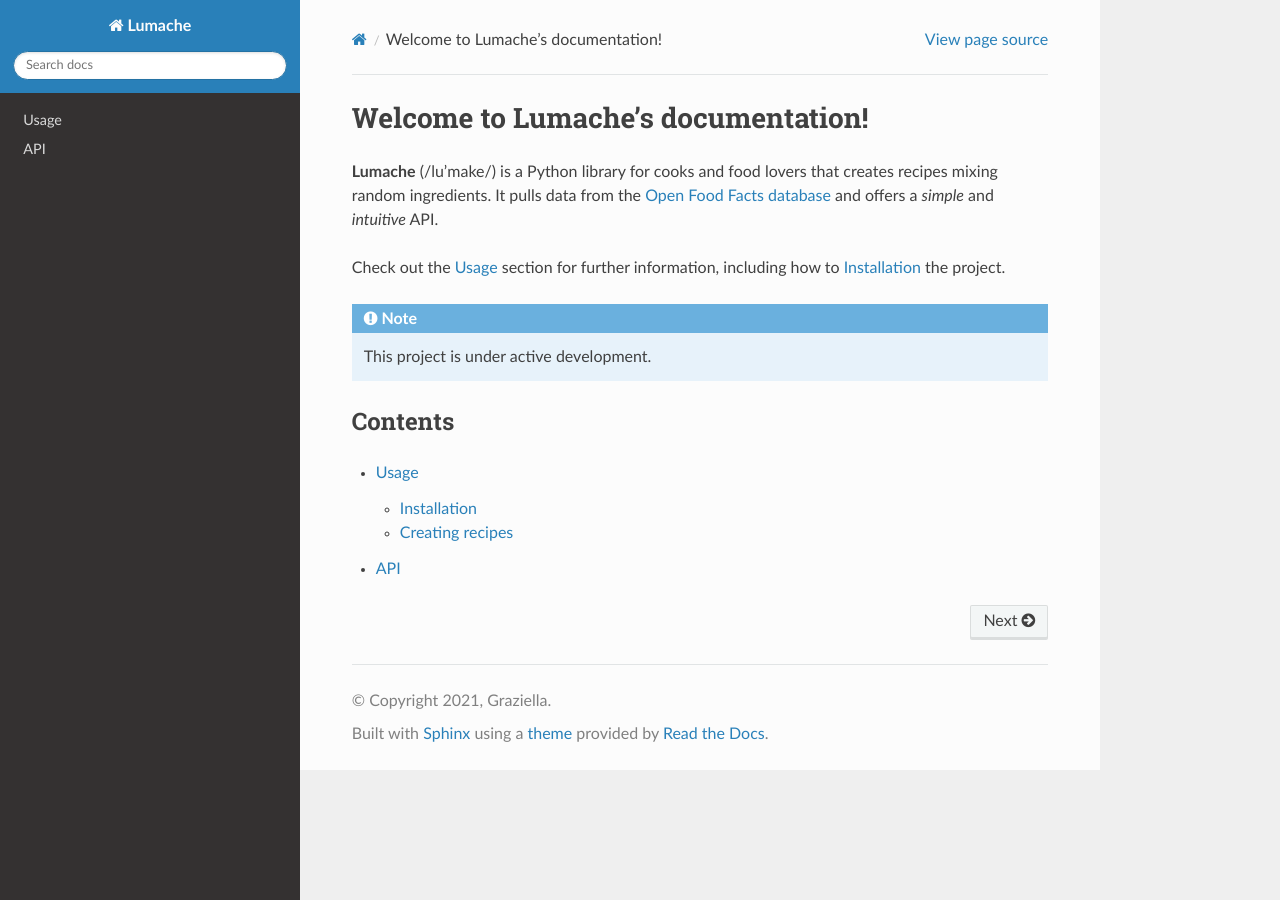
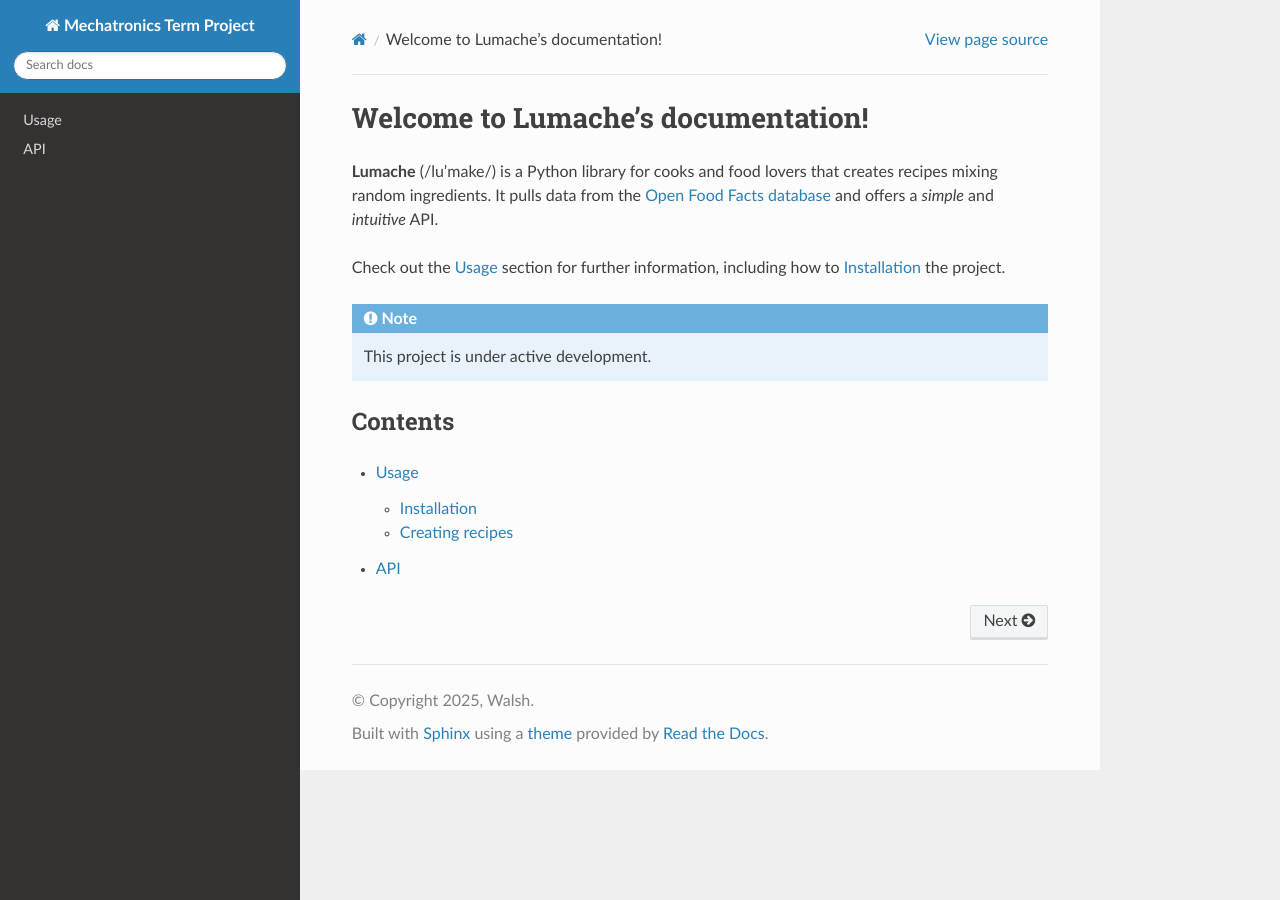
Before and after one commit to leemlam/Mechatronics-Term-Project, a Sphinx documentation site: the page built from docs/source/index.rst, in a window 1280 px wide. Built offline with Sphinx 7.4.7 and the Read the Docs theme 3.1.0, drawn with Linux system fonts in a browser that asks for light colours.

Commit message:
Update project information in conf.py

```diff
--- a/docs/source/conf.py
+++ b/docs/source/conf.py
@@ -2,9 +2,9 @@
 
 # -- Project information
 
-project = 'Lumache'
-copyright = '2021, Graziella'
-author = 'Graziella'
+project = 'Mechatronics Term Project'
+copyright = '2025, Walsh'
+author = 'Liam Walsh'
 
 release = '0.1'
 version = '0.1.0'
```
